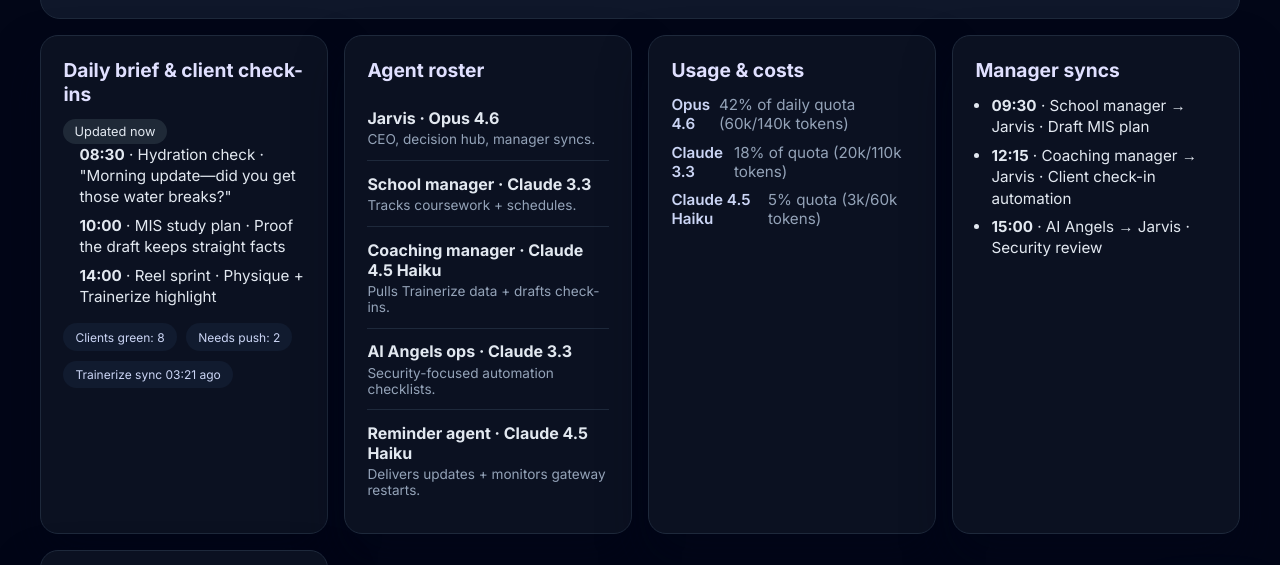
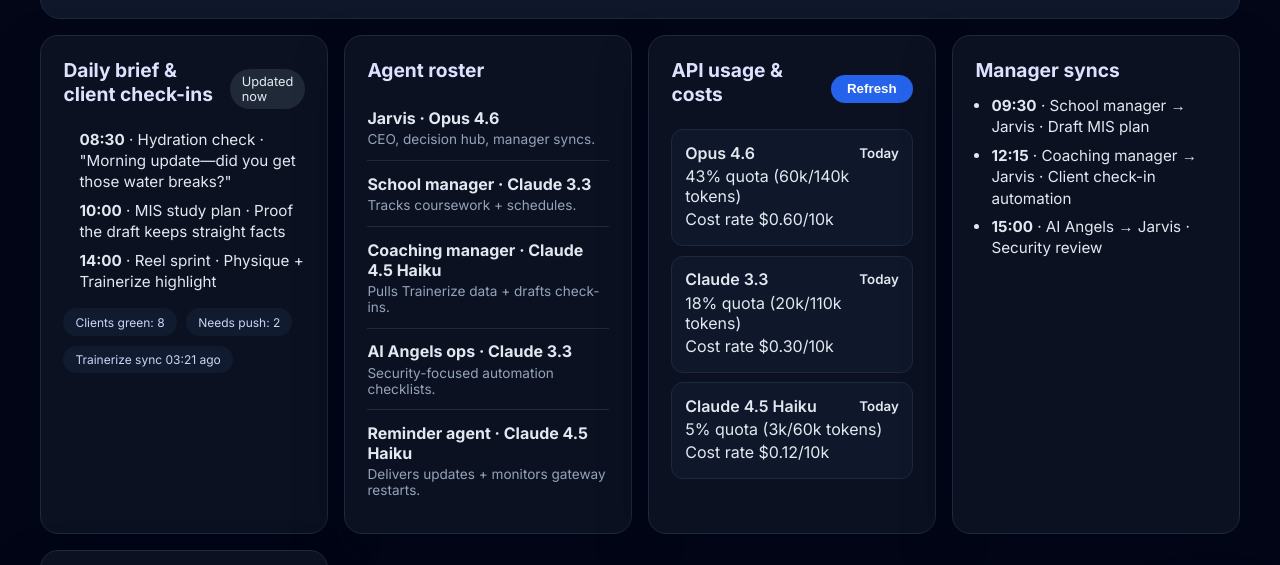
Before and after one commit to felipe-angel/Jarvis-crm, a plain HTML site: page index.html in a window 1280 px wide. Shown: the part 161-726 px from the top of the page. Drawn offline with Linux system fonts and the light colour scheme.

Commit message:
Add usage panel interaction

```diff
--- a/index.html
+++ b/index.html
@@ -60,21 +60,11 @@
         </article>
       </section>
       <section class="card usage">
-        <h2>Usage &amp; costs</h2>
-        <dl>
-          <div>
-            <dt>Opus 4.6</dt>
-            <dd>42% of daily quota (60k/140k tokens)</dd>
-          </div>
-          <div>
-            <dt>Claude 3.3</dt>
-            <dd>18% of quota (20k/110k tokens)</dd>
-          </div>
-          <div>
-            <dt>Claude 4.5 Haiku</dt>
-            <dd>5% quota (3k/60k tokens)</dd>
-          </div>
-        </dl>
+        <div class="card-header">
+          <h2>API usage &amp; costs</h2>
+          <button id="usage-refresh" class="refresh">Refresh</button>
+        </div>
+        <div id="usage-list" class="usage-list" aria-live="polite"></div>
       </section>
       <section class="card meetings">
         <h2>Manager syncs</h2>
@@ -95,9 +85,35 @@
       </section>
     </main>
     <button class="test-button">Test Works</button>
-  <footer>
+    <footer>
       <p>Want to see this live? I’ll walk you through mounting it to Vercel once you’re ready.</p>
     </footer>
   </div>
+  <script>
+    const usageStats = [
+      { provider: 'Opus 4.6', tokens: 60, quota: 140, cost: '$0.60/10k', window: 'Today' },
+      { provider: 'Claude 3.3', tokens: 20, quota: 110, cost: '$0.30/10k', window: 'Today' },
+      { provider: 'Claude 4.5 Haiku', tokens: 3, quota: 60, cost: '$0.12/10k', window: 'Today' }
+    ];
+
+    function renderUsage(){
+      const container=document.getElementById('usage-list');
+      container.innerHTML = usageStats.map(stat => {
+        const percent=((stat.tokens/stat.quota)*100).toFixed(0);
+        return `<article><header><span>${stat.provider}</span><small>${stat.window}</small></header><p>${percent}% quota (${stat.tokens}k/${stat.quota}k tokens)</p><p>Cost rate ${stat.cost}</p></article>`;
+      }).join('');
+    }
+
+    function randomize(){
+      usageStats.forEach(stat => {
+        const delta=(Math.random()*4).toFixed(1);
+        stat.tokens=Math.min(stat.quota, Math.round(stat.tokens+Number(delta)));
+      });
+      renderUsage();
+    }
+
+    document.getElementById('usage-refresh').addEventListener('click', randomize);
+    renderUsage();
+  </script>
 </body>
 </html>
--- a/styles.css
+++ b/styles.css
@@ -36,3 +36,11 @@
 
 .test-button{position:fixed;right:1rem;bottom:1rem;padding:.9rem 1.2rem;background:#38bdf8;color:#020617;border:none;border-radius:999px;box-shadow:0 20px 40px rgba(56,189,248,.35);font-weight:600;cursor:pointer;}
 .test-button:hover{background:#0ea5e9;}
+
+.card-header{display:flex;justify-content:space-between;align-items:center;margin-bottom:.6rem;}
+.refresh{background:#2563eb;color:#fff;border:none;padding:.4rem 1rem;border-radius:999px;font-weight:600;cursor:pointer;}
+.refresh:hover{background:#1d4ed8;}
+.usage-list{display:flex;flex-direction:column;gap:.6rem;margin-top:.5rem;}
+.usage-list article{border:1px solid #1e293b;padding:.8rem;border-radius:12px;background:#0f172a;}
+.usage-list header{display:flex;justify-content:space-between;align-items:center;font-weight:600;}
+.usage-list p{margin:.2rem 0;}
```
